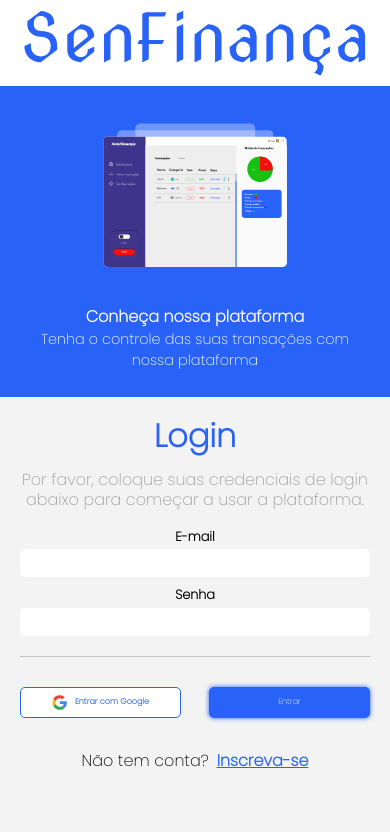
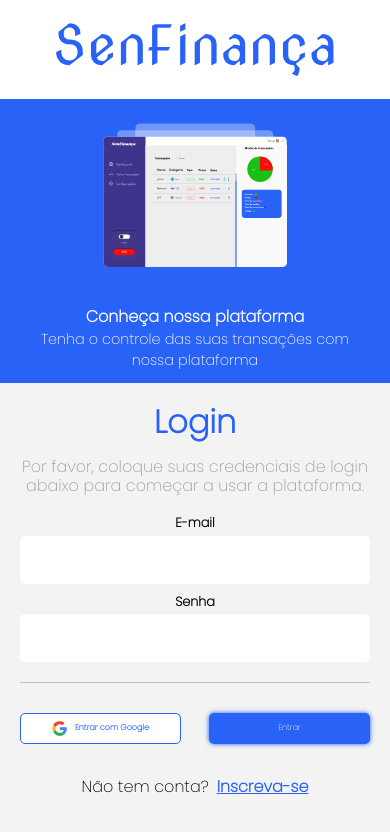
Before and after one commit to Rafael-Santos-DV/senFinance, a Next.js app: page /login in a window 390 px wide. Shown: the top 832 px of the page. Built offline with nearby package versions, Linux system fonts and the light colour scheme.

Commit message:
feat: more responsiviness for mobile and new functionalities for button logout

```diff
--- a/src/pages/index.tsx
+++ b/src/pages/index.tsx
@@ -141,7 +141,7 @@
   };
 
   const handleLogout = () => {
-    localStorage.getItem('t-register-platform');
+    localStorage.removeItem('t-register-platform');
     Router.push('/login');
   };
 
--- a/src/styles/pages/LoginAndRegister.ts
+++ b/src/styles/pages/LoginAndRegister.ts
@@ -25,7 +25,6 @@
 
 export const ContentLogo = styled.div`
   width: 100%;
-
   background-color: ${({ theme: { colors } }) => colors.colorWhite};
   padding: 10px;
   display: flex;
@@ -44,7 +43,10 @@
   }
 
   img {
+    padding: 10px;
+    width: 100%;
     margin: 0 auto;
+    max-width: 300px;
   }
 `;
 
@@ -128,13 +130,25 @@
     }
   }
 
+  @media screen and (max-width: 800px) {
+    label {
+      flex-direction: column;
+      gap: 5px;
+
+      input {
+        padding: 15px 8px;
+        max-width: 100%;
+      }
+    }
+  }
+
   @media screen and (max-width: 468px) {
     label {
       flex-direction: column;
       gap: 5px;
 
       input {
-        padding: 4px 6px;
+        padding: 14px 8px;
         max-width: 100%;
       }
     }
```
